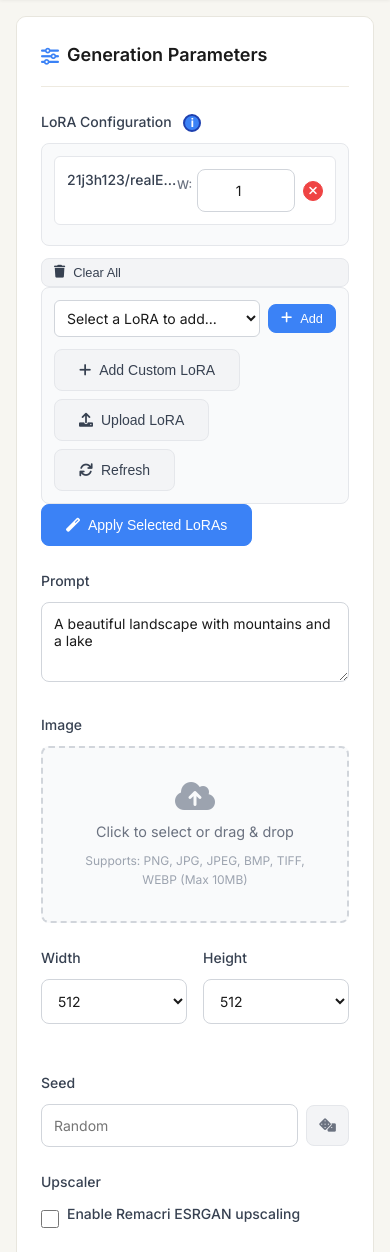
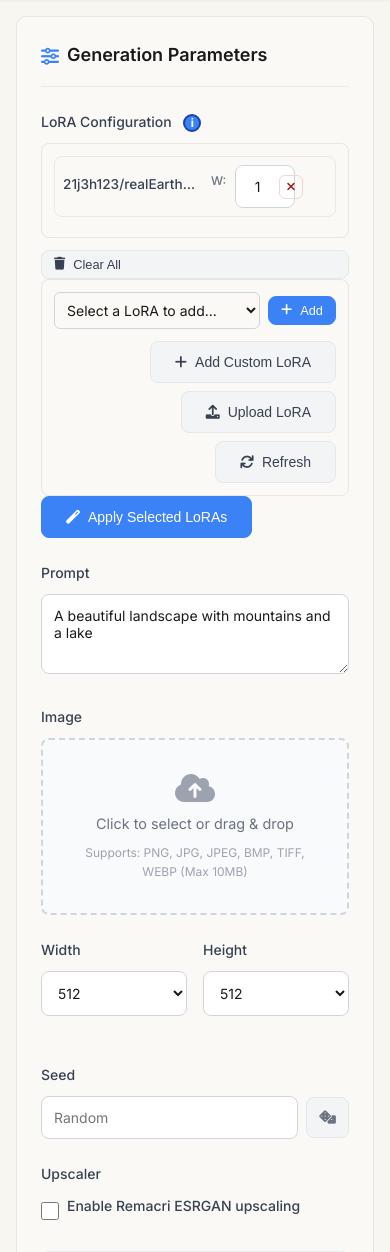
Before and after one commit to tyrionhuu/flux_api, a FastAPI app: page /ui in a window 390 px wide. Shown: the part 71-1323 px from the top of the page. Run offline with FastAPI, Linux system fonts and the light colour scheme.

Commit message:
Refactor LoRA handling and enhance UI aesthetics
- Improved the formatting of LoRA weight entries in the API for better readability.
- Updated the frontend CSS for LoRA components, introducing minimal aesthetic tweaks and responsive improvements.
- Adjusted JavaScript to include additional metadata for LoRA entries, enhancing data visibility.
- Refined the layout of weight controls and action buttons for improved user interaction.

```diff
--- a/api/routes.py
+++ b/api/routes.py
@@ -291,7 +291,10 @@ def _extract_loras_from_request(request: GenerateRequest):
                         status_code=400, detail="LoRA weight must be between 0 and 2.0"
                     )
                 loras_to_apply.append(
-                    {"name": lora_config.name.strip(), "weight": lora_config.weight}
+                    {
+                        "name": lora_config.name.strip(),
+                                                "weight": lora_config.weight
+                    }
                 )
     elif request.lora_name:
         if not request.lora_name.strip():
@@ -319,6 +322,7 @@ def _extract_loras_from_request(request: GenerateRequest):
         loras_to_apply = [{"name": DEFAULT_LORA_NAME, "weight": DEFAULT_LORA_WEIGHT}]
 
     return loras_to_apply, remove_all_loras
+
 
 
 def _apply_loras(loras_to_apply, remove_all_loras):
@@ -448,6 +452,8 @@ async def generate_and_return_image(request: GenerateRequest):
         # Clean up input
         prompt = request.prompt.strip()
 
+        enhanced_prompt = prompt
+
         _ensure_model_loaded()
 
         lora_applied, lora_weight_applied = _apply_loras(
@@ -455,7 +461,7 @@ async def generate_and_return_image(request: GenerateRequest):
         )
 
         result = await _queue_txt2img_and_get_result(
-            prompt,
+            enhanced_prompt,
             request.width or 512,
             request.height or 512,
             request.seed,
@@ -506,6 +512,8 @@ async def generate_image(request: GenerateRequest):
         # Clean up input
         prompt = request.prompt.strip()
 
+        enhanced_prompt = prompt
+
         _ensure_model_loaded()
 
         lora_applied, lora_weight_applied = _apply_loras(
@@ -514,7 +522,7 @@ async def generate_image(request: GenerateRequest):
 
         def processor(_req, _ctx):
             return generate_image_internal(
-                prompt,
+                enhanced_prompt,
                 "FLUX",
                 lora_applied,
                 lora_weight_applied,
--- a/frontend/static/css/style.css
+++ b/frontend/static/css/style.css
@@ -119,6 +119,17 @@ body {
     width: 100%;
 }
 
+/* Minimal page aesthetic tweaks */
+.left-panel, .right-panel {
+    border-radius: 10px;
+    border: 1px solid #e8e6de;
+    box-shadow: none;
+}
+
+.panel-header {
+    border-bottom: 1px solid #eeeae0;
+}
+
 .workflow-container {
     display: grid;
     grid-template-columns: 400px 1fr;
@@ -128,18 +139,18 @@ body {
 
 /* Left panel - clean parameter styling */
 .left-panel {
-    background: #ffffff;
-    border-radius: 12px;
-    border: 1px solid #e5e5e5;
+    background: #faf9f6;
+    border-radius: 10px;
+    border: 1px solid #e8e6de;
     padding: 1.5rem;
-    box-shadow: 0 1px 3px rgba(0, 0, 0, 0.05);
+    box-shadow: none;
     overflow-y: auto;
 }
 
 .panel-header {
     margin-bottom: 1.5rem;
     padding-bottom: 1rem;
-    border-bottom: 1px solid #f3f4f6;
+    border-bottom: 1px solid #eeeae0;
 }
 
 .panel-header h2 {
@@ -780,19 +791,21 @@ textarea {
     display: none !important;
 }
 
-/* LoRA UI */
+/* LoRA UI - minimal aesthetic styling */
 .lora-container {
     display: flex;
     flex-direction: column;
     gap: 0.75rem;
+    max-width: 100%;
+    overflow: hidden;
 }
 
 /* 已应用的LoRA列表样式 */
 .applied-lora-list {
-    border: 1px solid #e5e7eb;
+    border: 1px solid #e8e6de;
     border-radius: 8px;
     padding: 0.75rem;
-    background: #f9fafb;
+    background: #faf9f6;
     min-height: 60px;
 }
 
@@ -805,44 +818,50 @@ textarea {
     padding: 1rem;
 }
 
-/* Ensure all LoRA items are aligned at the same level */
+/* LoRA entry styling - minimal aesthetic */
 .lora-item {
-    display: flex;
-    justify-content: space-between;
-    align-items: flex-start; /* Changed from center to flex-start */
-    padding: 0.75rem;
-    background: white;
-    border: 1px solid #e5e7eb;
-    border-radius: 6px;
+    display: grid;
+    grid-template-columns: auto 1fr auto 1fr auto auto;
+    gap: 0.5rem;
+    align-items: center;
+    padding: 0.5rem;
+    background: #faf9f6;
+    border: 1px solid #ebe9e2;
+    border-radius: 8px;
     margin-bottom: 0.5rem;
-    min-height: 60px; /* Ensure consistent height */
+    max-width: 100%;
+    box-sizing: border-box;
+    overflow: hidden;
 }
 
 .lora-info {
     display: flex;
     flex-direction: column;
-    gap: 0.5rem;
-    text-align: center;
-    /* flex: 1; */
+    gap: 0.25rem;
     min-width: 0; /* Allow text to shrink */
+    overflow: hidden;
 }
 
 .lora-name-container {
     display: flex;
     align-items: center;
-    gap: 8px;
+    gap: 0.5rem;
     min-width: 0; /* Allow text to shrink */
+    overflow: hidden;
 }
 
 .lora-name {
     font-weight: 500;
     color: #374151;
-    font-size: 0.875rem;
+    font-size: 0.85rem;
     white-space: nowrap;
     overflow: hidden;
     text-overflow: ellipsis;
-    max-width: 250px; /* Increased max-width for better text display */
+    max-width: 200px;
     cursor: help;
+    min-width: 0; /* Allow shrinking */
+    word-wrap: break-word;
+    overflow-wrap: break-word;
 }
 
 .lora-name:hover {
@@ -889,9 +908,10 @@ textarea {
 
 .lora-meta {
     display: flex;
-    gap: 12px;
+    gap: 0.5rem;
     font-size: 0.75rem;
     color: #6b7280;
+    overflow: hidden;
 }
 
 .lora-size, .lora-date {
@@ -901,32 +921,57 @@ textarea {
 .lora-actions {
     display: flex;
     align-items: center;
-    gap: 8px;
+    gap: 0.5rem;
     flex-shrink: 0; /* Prevent actions from shrinking */
+    justify-content: flex-end;
+}
+
+/* Weight controls */
+.weight-control {
+    display: flex;
+    align-items: center;
+    gap: 0.5rem;
+    flex-shrink: 0;
+}
+
+/* Responsive improvements for the new layout */
+@media (max-width: 768px) {
+    .lora-controls {
+        flex-direction: column;
+        align-items: stretch;
+        gap: 0.75rem;
+    }
+
+    .weight-control {
+        justify-content: space-between;
+    }
 }
 
 /* Compact weight control */
 .weight-control {
     display: flex;
     align-items: center;
-    gap: 4px;
-    min-width: 40px; /* Reduced width */
+    gap: 0.25rem;
+    min-width: 60px;
+    flex-shrink: 0;
 }
 
 .weight-control label {
     font-size: 0.75rem;
     color: #6b7280;
     font-weight: 500;
-    min-width: 16px; /* Fixed width for "W:" label */
+    min-width: 20px; /* Fixed width for "W:" label */
+    white-space: nowrap;
 }
 
 .weight-input {
-    width: 36px; /* Reduced from 60px */
-    padding: 2px 4px; /* Reduced padding */
+    width: 50px;
+    padding: 2px 4px;
     border: 1px solid #d1d5db;
     border-radius: 4px;
     text-align: center;
-    font-size: 0.8rem; /* Slightly smaller font */
+    font-size: 0.8rem;
+    flex-shrink: 0;
 }
 
 /* LoRA选择器样式 */
@@ -935,9 +980,9 @@ textarea {
     flex-direction: column;
     gap: 0.75rem;
     padding: 0.75rem;
-    border: 1px solid #e5e7eb;
-    border-radius: 8px;
-    background: #f9fafb;
+    border: 1px solid #e8e6de;
+    border-radius: 8px;
+    background: #faf9f6;
 }
 
 .lora-dropdown-container {
@@ -952,7 +997,7 @@ textarea {
     border: 1px solid #d1d5db;
     border-radius: 6px;
     font-size: 0.875rem;
-    background: white;
+    background: #faf9f6;
 }
 
 .lora-actions {
@@ -1720,19 +1765,27 @@ body {
 
 /* Compact delete button */
 .remove-from-applied {
-    width: 20px !important; /* Fixed width */
-    height: 20px !important; /* Fixed height */
-    padding: 0 !important; /* Remove padding */
-    border-radius: 50% !important; /* Make it circular */
+    width: 24px !important;
+    height: 24px !important;
+    padding: 0 !important;
+    border-radius: 6px !important;
     display: flex !important;
     align-items: center !important;
     justify-content: center !important;
-    min-width: unset !important; /* Override any min-width */
-    flex-shrink: 0 !important; /* Prevent shrinking */
+    min-width: unset !important;
+    flex-shrink: 0 !important;
+    background: transparent;
+    color: #9b1c1c;
+    border: 1px solid #f1d6d6;
+    cursor: pointer;
 }
 
 .remove-from-applied i {
     font-size: 12px; /* Smaller icon */
+}
+
+.remove-from-applied:hover {
+    background: #fdecec;
 }
 
 /* Ensure the button doesn't grow */
--- a/frontend/static/js/app.js
+++ b/frontend/static/js/app.js
@@ -277,7 +277,9 @@ class FluxAPI {
                             weight: 1.0,
                             type: 'uploaded',
                             storedName: item.stored_name,
-                            displayName: `${item.original_name || item.stored_name} (Uploaded)`
+                            displayName: `${item.original_name || item.stored_name} (Uploaded)`,
+                            size: item.size,
+                                                        timestamp: item.timestamp
                         });
                     });
                 }
@@ -365,7 +367,6 @@ class FluxAPI {
                         ${lora.timestamp ? `<span class="lora-date">${this.formatDate(lora.timestamp)}</span>` : ''}
                     </div>
                 </div>
-                <div class="lora-actions">
                 <div class="weight-control">
                     <label>W:</label>
                     <input type="number" class="weight-input" value="${lora.weight}" min="0" max="2" step="0.1" data-index="${index}">
@@ -373,14 +374,13 @@ class FluxAPI {
                 <button class="btn btn-sm btn-danger remove-from-applied" data-index="${index}">
                     <i class="fas fa-times"></i>
                 </button>
-                </div>
             `;
 
             // 添加事件监听器
             const weightInput = item.querySelector('.weight-input');
             const removeBtn = item.querySelector('.remove-from-applied');
 
-            // Weight input change only
+            // Weight input change
             weightInput.addEventListener('input', (e) => {
                 const newWeight = parseFloat(e.target.value);
                 if (!isNaN(newWeight)) {
```
Lines whose indentation alone changed are shown as unchanged.
